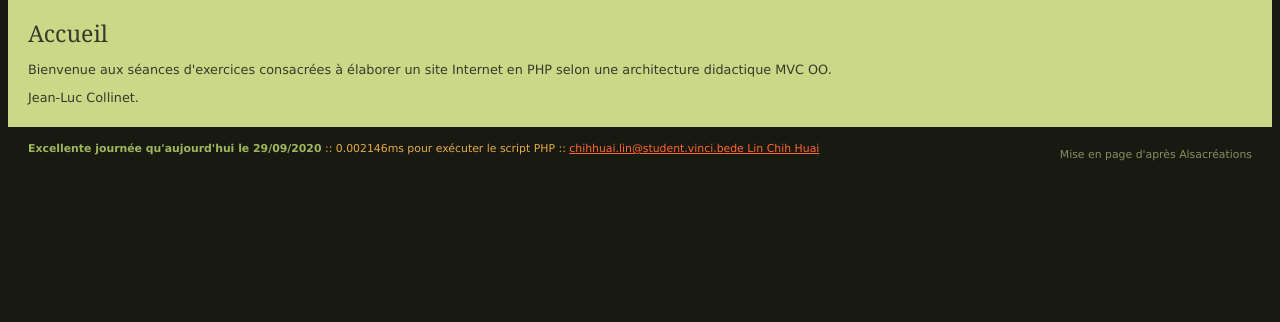
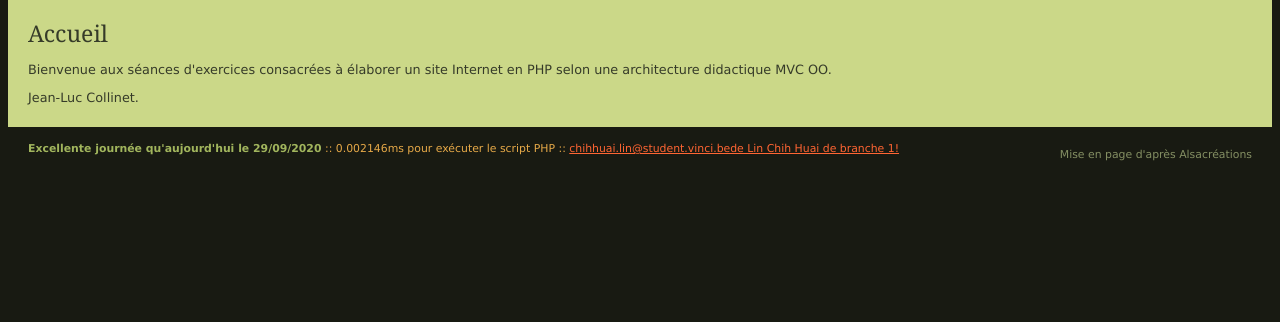
Before and after one commit to LinChihHuai111/GoodNews, a PHP site: page / in a window 1280 px wide. Shown: the part 158-480 px from the top of the page. Run offline with PHP 8.4, Linux system fonts and the light colour scheme.

Commit message:
branche1

```diff
--- a/views/footer.php
+++ b/views/footer.php
@@ -4,7 +4,7 @@
 				  $time = number_format(($time_end - $time_start)*1000,6);
 				  echo $time; ?>ms pour exécuter le script PHP ::
 			<!-- ! adresse email non cryptée : spam possible -->
-	        <a href="mailto:<?php echo EMAIL ?>"><?php echo EMAIL.'de Lin Chih Huai' ?></a>
+	        <a href="mailto:<?php echo EMAIL ?>"><?php echo EMAIL.'de Lin Chih Huai de branche 1!' ?></a>
 			<p id="copyright">Mise en page d'après
 				<a href="http://www.alsacreations.com/tutoriels/">Alsacréations</a>
 			</p>
```
